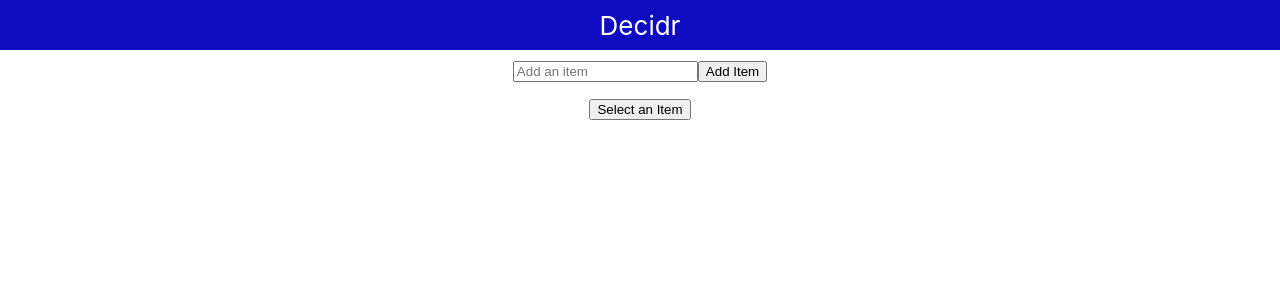
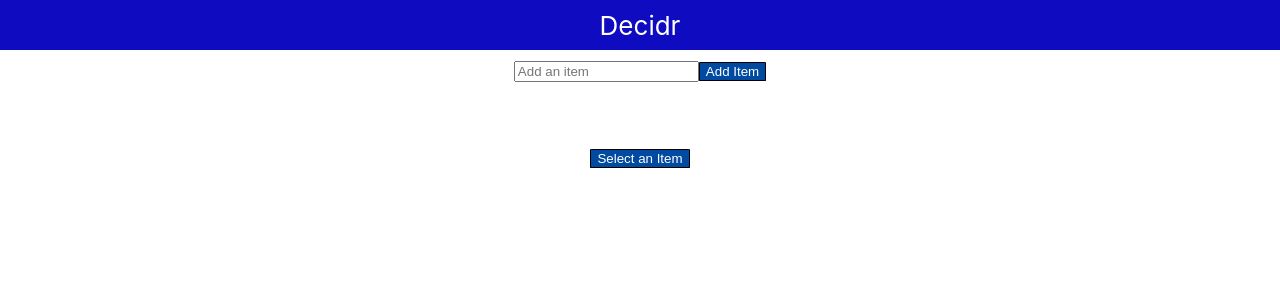
Before and after one commit to firezgi/decidr, a React (Create React App) app: page / in a window 1280 px wide. Shown: the top 300 px of the page. Built offline with nearby package versions, Linux system fonts and the light colour scheme.

Commit message:
feat(app.css): add styles

```diff
--- a/src/App.css
+++ b/src/App.css
@@ -26,20 +26,45 @@
   border-radius: 10%;
   margin: auto;
   margin-bottom: 10px;
+  font-size: 2em;
 }
+/* .listItem { */
+  /* background-color:#510875; */
+  /* height: 50px;
+  display: flex;
+  flex-direction: row;
+  align-items: center;
+  justify-content: space-between;
+  font-size: calc(5px + 2vmin);
+  color: white;
+  margin-bottom: 10px;
+  border-radius: 5%;
+  width:80%;
+  margin:auto;
+  margin-bottom: 10px;
+  margin-top: 10px; */
+
+/* } */
 main{
   overflow:hidden;
 }
-/* main #add-item{
+button{
+  background-color:#004ba1 ;
+  color: white;
+  border:solid black 1px;
+  border-radius: 3%;
+}
+ #add-item{
   height:50px;
 
 }
-main #display-list{
-  max-height:calc(100%-50px);
+#display-list li{
+  /* display: */
   overflow:auto;
-} */
+}
 footer{
-  height:50px;
+  /* height:50px; */
+  padding:5px;
 
 }
 
```
